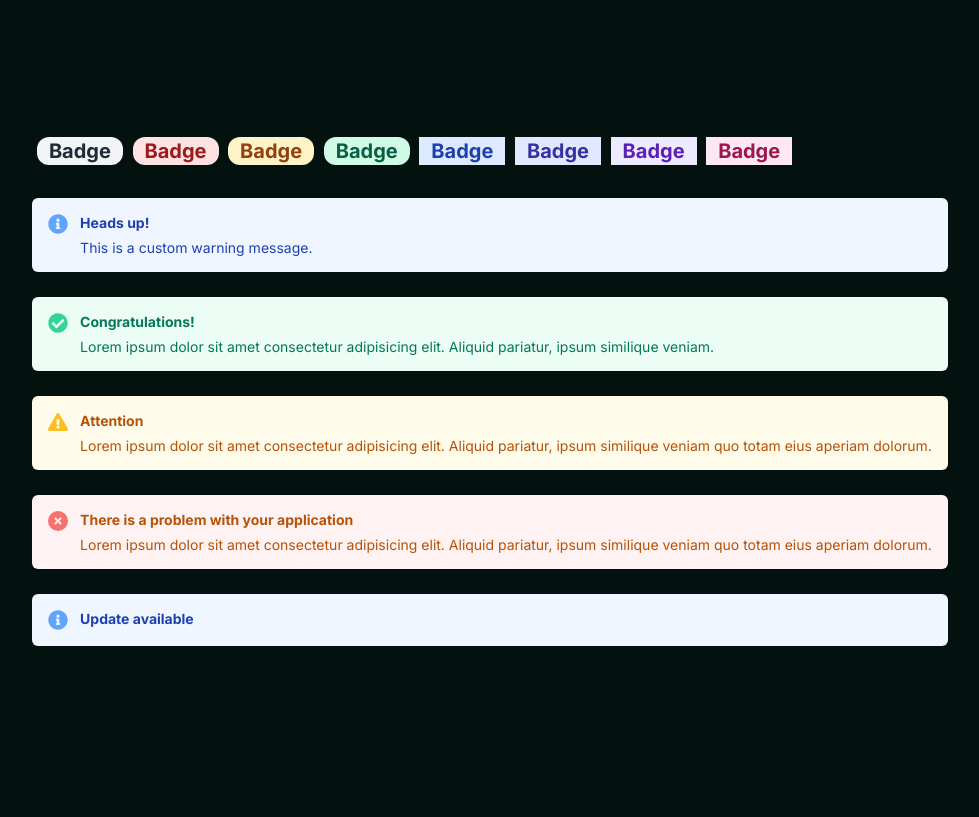
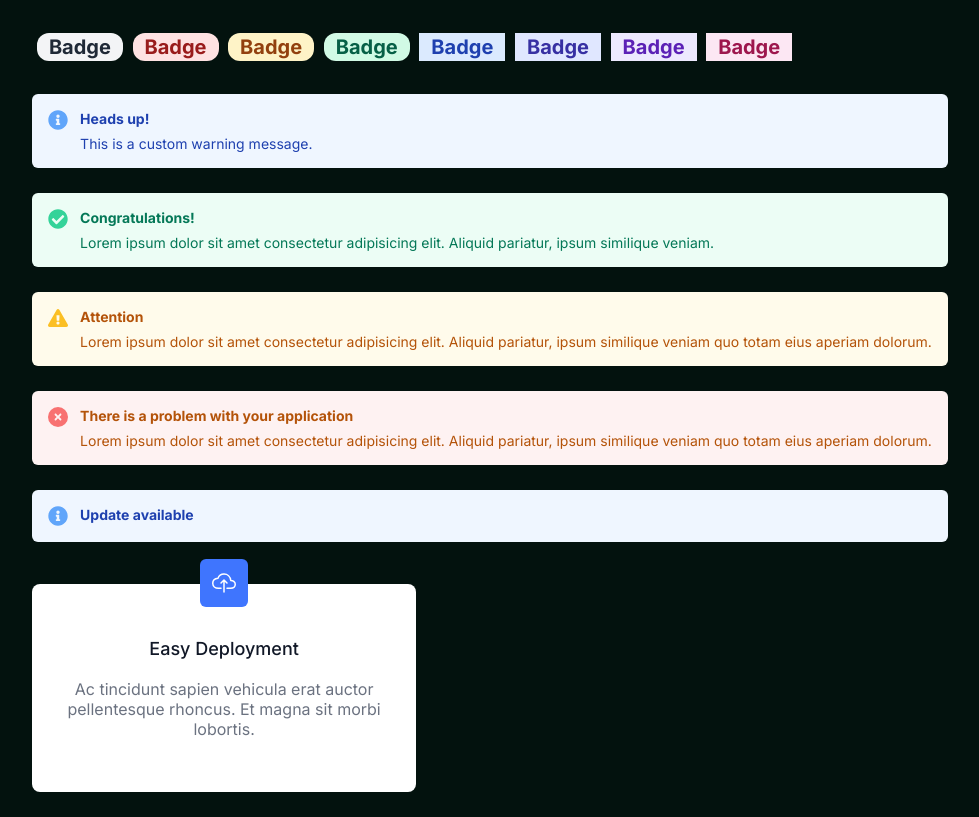
Before and after one commit to sabrinamaral/component_library, a React (Vite) app: page / in a window 1280 px wide. Shown: the whole page, without its empty margins (150-1129 px from the left). Built offline with nearby package versions, Linux system fonts and the light colour scheme.

Commit message:
add card component

```diff
--- a/src/App.jsx
+++ b/src/App.jsx
@@ -1,5 +1,7 @@
 import Badge from "./components/Badge";
 import Banner from "./components/Banner";
+import Card from "./components/Card";
+import { IoCloudUploadOutline } from "react-icons/io5";
 
 export default function App() {
   return (
@@ -14,7 +16,7 @@ export default function App() {
         <Badge color="purple" pill={false} />
         <Badge color="pink" pill={false} />
       </section>
-      <section>
+
       <Banner status="">
         <h1>Heads up!</h1>
         <p>This is a custom warning message.</p>
@@ -43,7 +45,25 @@ export default function App() {
       <Banner status="neutral">
         <h1>Update available</h1>
       </Banner>
-      </section>
+      <Card>
+        <i>
+          <IoCloudUploadOutline
+            style={{
+              height: "48px",
+              width: "48px",
+              background: "#3f75fe",
+              color: "#fff",
+              borderRadius: "6px",
+              padding: "12px",
+            }}
+          />
+        </i>
+        <h1>Easy Deployment</h1>
+        <p>
+          Ac tincidunt sapien vehicula erat auctor pellentesque rhoncus. Et
+          magna sit morbi lobortis.
+        </p>
+      </Card>
     </>
   );
 }
--- /dev/null
+++ b/src/components/Card.jsx
@@ -0,0 +1,3 @@
+export default function Card({ children }) {
+  return <div className="card">{children}</div>;
+}
--- a/src/index.css
+++ b/src/index.css
@@ -8,10 +8,10 @@
 
 body {
   background-color: #03120e;
-  height: 100vh;
   display: flex;
   align-items: center;
   justify-content: center;
+  margin-block: 25px;
 }
 
 /* BADGE */
@@ -47,3 +47,36 @@ body {
 .banner p {
   margin-top: 8px;
 }
+
+/* CARD */
+
+.card {
+  background-color: #fff;
+  max-width: 384px;
+  min-height: 208px;
+  position: relative;
+  display: flex;
+  flex-direction: column;
+  align-items: center;
+  justify-content: center;
+  border-radius: 8px;
+  padding-inline: 24px;
+  margin-top: 42px;
+}
+
+.card > h1 {
+  color: #111827;
+  font-weight: 500;
+  font-size: 1.125rem;
+  margin-bottom: 20px;
+}
+
+.card > p {
+  color: #6b7280;
+  text-align: center;
+}
+
+.card i {
+  position: absolute;
+  top: -25px;
+}
```
Lines whose indentation alone changed are shown as unchanged.
